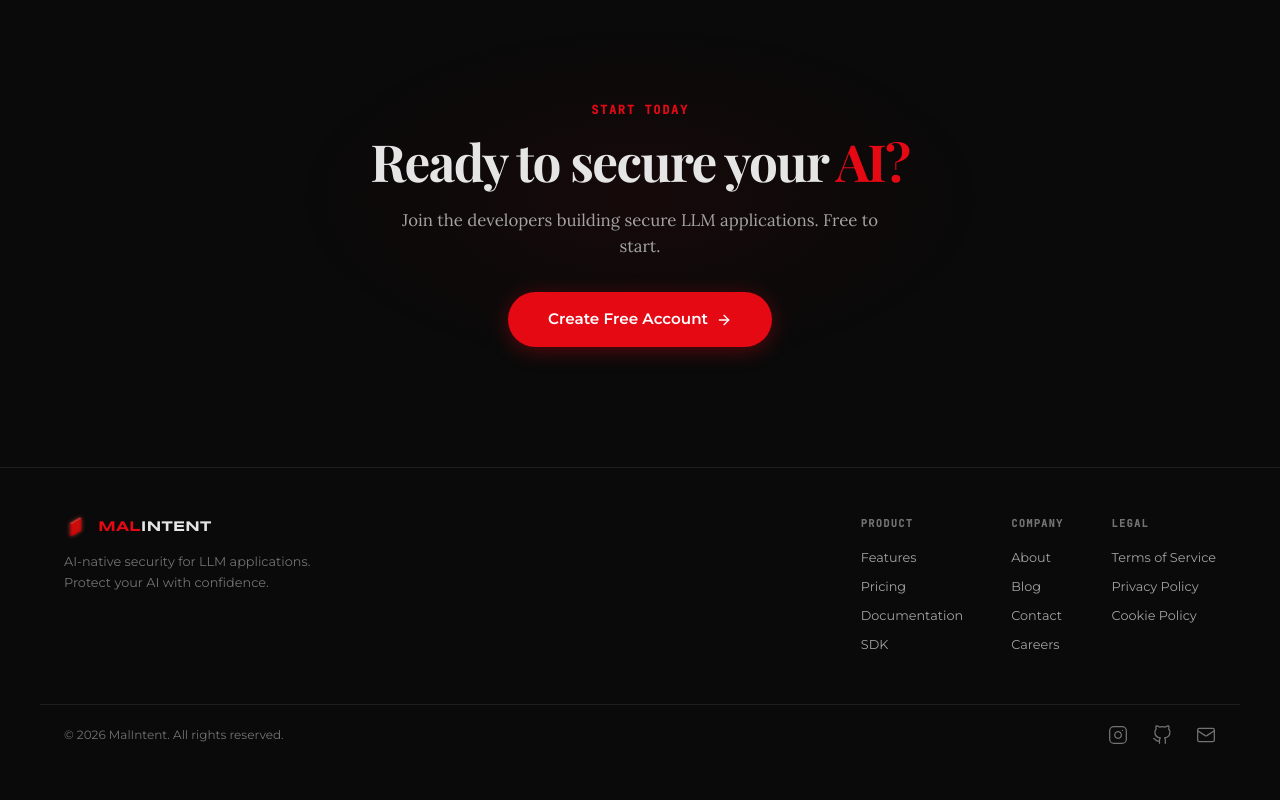
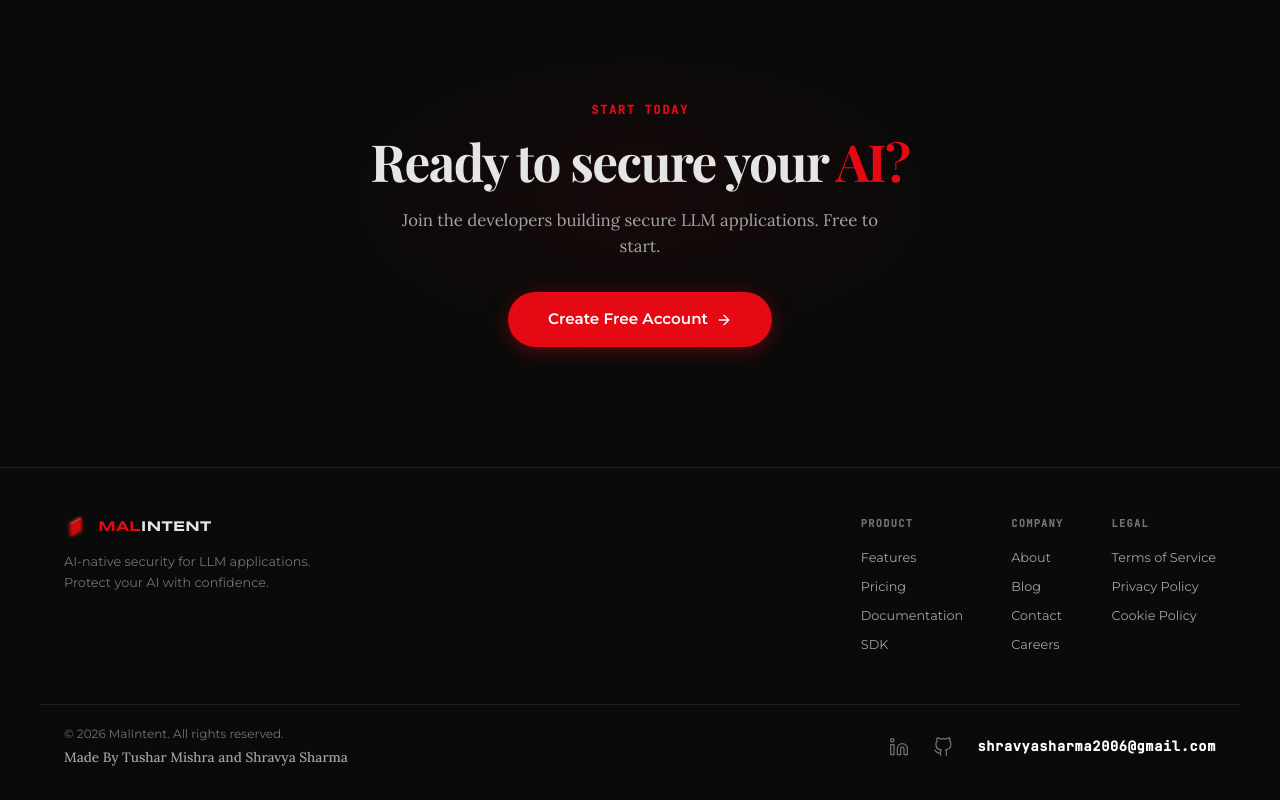
Before and after one commit to Shravya317/malintent-llm-firewall, a React (Vite) app in the folder frontend/: page / in a window 1280 px wide. Shown: the part 4627-5427 px from the top of the page. Before the commit the page ends 5404 px from the top, so only its background shows below. Built offline with nearby package versions, Linux system fonts and the light colour scheme.

Commit message:
style: Update footer links, social icons and make sidebar logo clickable

```diff
--- a/frontend/src/components/layout/Sidebar.jsx
+++ b/frontend/src/components/layout/Sidebar.jsx
@@ -76,11 +76,17 @@ export default function Sidebar({ mobileMenuOpen, setMobileMenuOpen, collapsed,
         }}
       >
         {collapsed ? (
-          <div style={{ width: 42, height: 42, flexShrink: 0, display: 'flex', alignItems: 'center', justifyContent: 'center' }}>
+          <div
+            onClick={() => navigate('/dashboard')}
+            style={{ width: 42, height: 42, flexShrink: 0, display: 'flex', alignItems: 'center', justifyContent: 'center', cursor: 'pointer' }}
+          >
             <Logo style={{ width: '100%', height: '100%' }} />
           </div>
         ) : (
-          <div style={{ display: 'flex', alignItems: 'center', gap: 10 }}>
+          <div
+            onClick={() => navigate('/dashboard')}
+            style={{ display: 'flex', alignItems: 'center', gap: 10, cursor: 'pointer' }}
+          >
             <div style={{ width: 42, height: 42, flexShrink: 0, display: 'flex', alignItems: 'center', justifyContent: 'center' }}>
               <Logo style={{ width: '100%', height: '100%', marginTop: '6px' }} />
             </div>
--- a/frontend/src/views/LandingPage.jsx
+++ b/frontend/src/views/LandingPage.jsx
@@ -18,7 +18,7 @@ import Logo from '../components/layout/Logo'
 import {
   Shield, Zap, Layers, Code2, Search, FileText, GitCompare,
   ArrowRight, Star, Users, Activity, Clock, ChevronRight,
-  Menu, X, ShieldCheck, AlertTriangle, Eye, Lock, Mail
+  Menu, X, ShieldCheck, AlertTriangle, Eye, Lock, Mail, Linkedin
 } from 'lucide-react'
 
 /* ── Custom Brand Icons (Lucide removed brand icons) ─────── */
@@ -1276,7 +1276,7 @@ export default function LandingPage() {
                 margin: '0 0 16px',
               }}>Product</h4>
               {['Features', 'Pricing', 'Documentation', 'SDK'].map(link => (
-                <a key={link} href="#" style={{
+                <span key={link} style={{
                   display: 'block',
                   fontFamily: 'var(--font-footer)',
                   fontSize: '0.8rem',
@@ -1284,10 +1284,11 @@ export default function LandingPage() {
                   textDecoration: 'none',
                   marginBottom: 10,
                   transition: 'color 0.2s',
+                  cursor: 'default',
                 }}
                 onMouseEnter={e => e.target.style.color = 'var(--text-primary)'}
                 onMouseLeave={e => e.target.style.color = 'var(--text-secondary)'}
-                >{link}</a>
+                >{link}</span>
               ))}
             </div>
             <div>
@@ -1301,7 +1302,7 @@ export default function LandingPage() {
                 margin: '0 0 16px',
               }}>Company</h4>
               {['About', 'Blog', 'Contact', 'Careers'].map(link => (
-                <a key={link} href="#" style={{
+                <span key={link} style={{
                   display: 'block',
                   fontFamily: 'var(--font-footer)',
                   fontSize: '0.8rem',
@@ -1309,10 +1310,11 @@ export default function LandingPage() {
                   textDecoration: 'none',
                   marginBottom: 10,
                   transition: 'color 0.2s',
+                  cursor: 'default',
                 }}
                 onMouseEnter={e => e.target.style.color = 'var(--text-primary)'}
                 onMouseLeave={e => e.target.style.color = 'var(--text-secondary)'}
-                >{link}</a>
+                >{link}</span>
               ))}
             </div>
             <div>
@@ -1326,7 +1328,7 @@ export default function LandingPage() {
                 margin: '0 0 16px',
               }}>Legal</h4>
               {['Terms of Service', 'Privacy Policy', 'Cookie Policy'].map(link => (
-                <a key={link} href="#" style={{
+                <span key={link} style={{
                   display: 'block',
                   fontFamily: 'var(--font-footer)',
                   fontSize: '0.8rem',
@@ -1334,10 +1336,11 @@ export default function LandingPage() {
                   textDecoration: 'none',
                   marginBottom: 10,
                   transition: 'color 0.2s',
+                  cursor: 'default',
                 }}
                 onMouseEnter={e => e.target.style.color = 'var(--text-primary)'}
                 onMouseLeave={e => e.target.style.color = 'var(--text-secondary)'}
-                >{link}</a>
+                >{link}</span>
               ))}
             </div>
           </div>
@@ -1355,6 +1358,7 @@ export default function LandingPage() {
           flexWrap: 'wrap',
           gap: 12,
         }}>
+          <div style={{ display: 'flex', flexDirection: 'column', gap: 4 }}>
             <span style={{
               fontFamily: 'var(--font-footer)',
               fontSize: '0.75rem',
@@ -1362,30 +1366,51 @@ export default function LandingPage() {
             }}>
               © {new Date().getFullYear()} MalIntent. All rights reserved.
             </span>
+            <span style={{
+              fontFamily: 'var(--font-display)',
+              fontSize: '0.85rem',
+              color: 'var(--text-secondary)',
+              fontWeight: 500,
+            }}>
+              Made By Tushar Mishra and Shravya Sharma
+            </span>
+          </div>
           <div style={{ display: 'flex', gap: 24, alignItems: 'center' }}>
-            {/* Social icons */}
-            {[
-              { id: 'instagram', icon: InstagramIcon },
-              { id: 'github', icon: GithubIcon },
-              { id: 'mail', icon: Mail }
-            ].map((item) => (
-              <a key={item.id} href="#" style={{
+            <a href="https://www.linkedin.com/in/tusharr-mishra" target="_blank" rel="noopener noreferrer" style={{
               color: 'var(--text-muted)',
               textDecoration: 'none',
               transition: 'color 0.2s',
               display: 'flex',
               alignItems: 'center',
             }}
-              onMouseEnter={e => {
-                e.currentTarget.style.color = 'var(--accent-threat)'
+            onMouseEnter={e => { e.currentTarget.style.color = 'var(--accent-threat)' }}
+            onMouseLeave={e => { e.currentTarget.style.color = 'var(--text-muted)' }}
+            >
+              <Linkedin size={20} strokeWidth={1.5} />
+            </a>
+
+            <a href="https://github.com/tusharr-mishra" target="_blank" rel="noopener noreferrer" style={{
+              color: 'var(--text-muted)',
+              textDecoration: 'none',
+              transition: 'color 0.2s',
+              display: 'flex',
+              alignItems: 'center',
             }}
-              onMouseLeave={e => {
-                e.currentTarget.style.color = 'var(--text-muted)'
-              }}
+            onMouseEnter={e => { e.currentTarget.style.color = 'var(--accent-threat)' }}
+            onMouseLeave={e => { e.currentTarget.style.color = 'var(--text-muted)' }}
             >
-                <item.icon size={20} strokeWidth={1.5} />
+              <GithubIcon size={20} strokeWidth={1.5} />
             </a>
-            ))}
+
+            <span style={{
+              fontFamily: 'var(--font-mono)',
+              fontSize: '0.85rem',
+              fontWeight: 700,
+              color: '#ffffff',
+              letterSpacing: '0.05em',
+            }}>
+              shravyasharma2006@gmail.com
+            </span>
           </div>
         </div>
       </footer>
```
Lines whose indentation alone changed are shown as unchanged.
